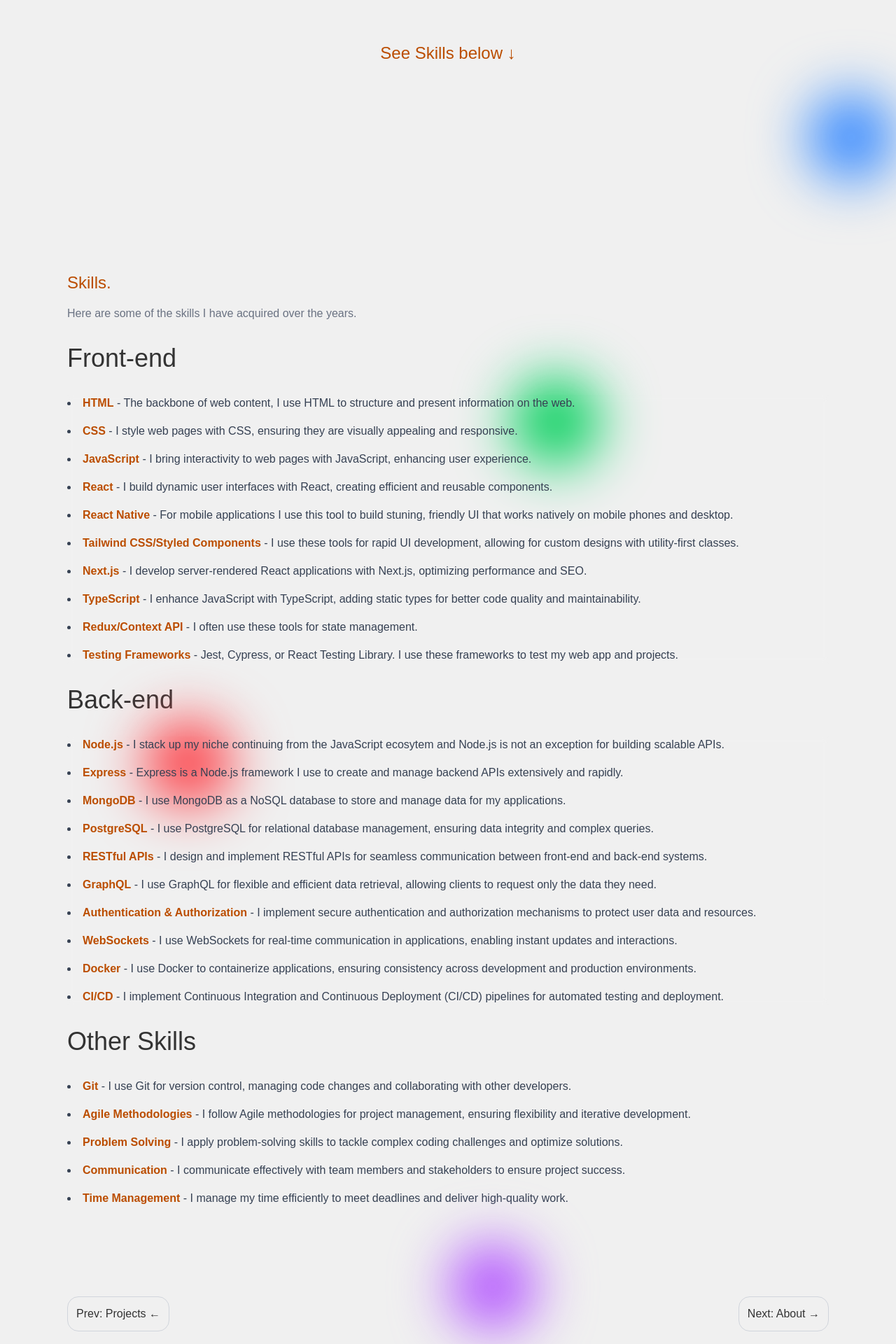
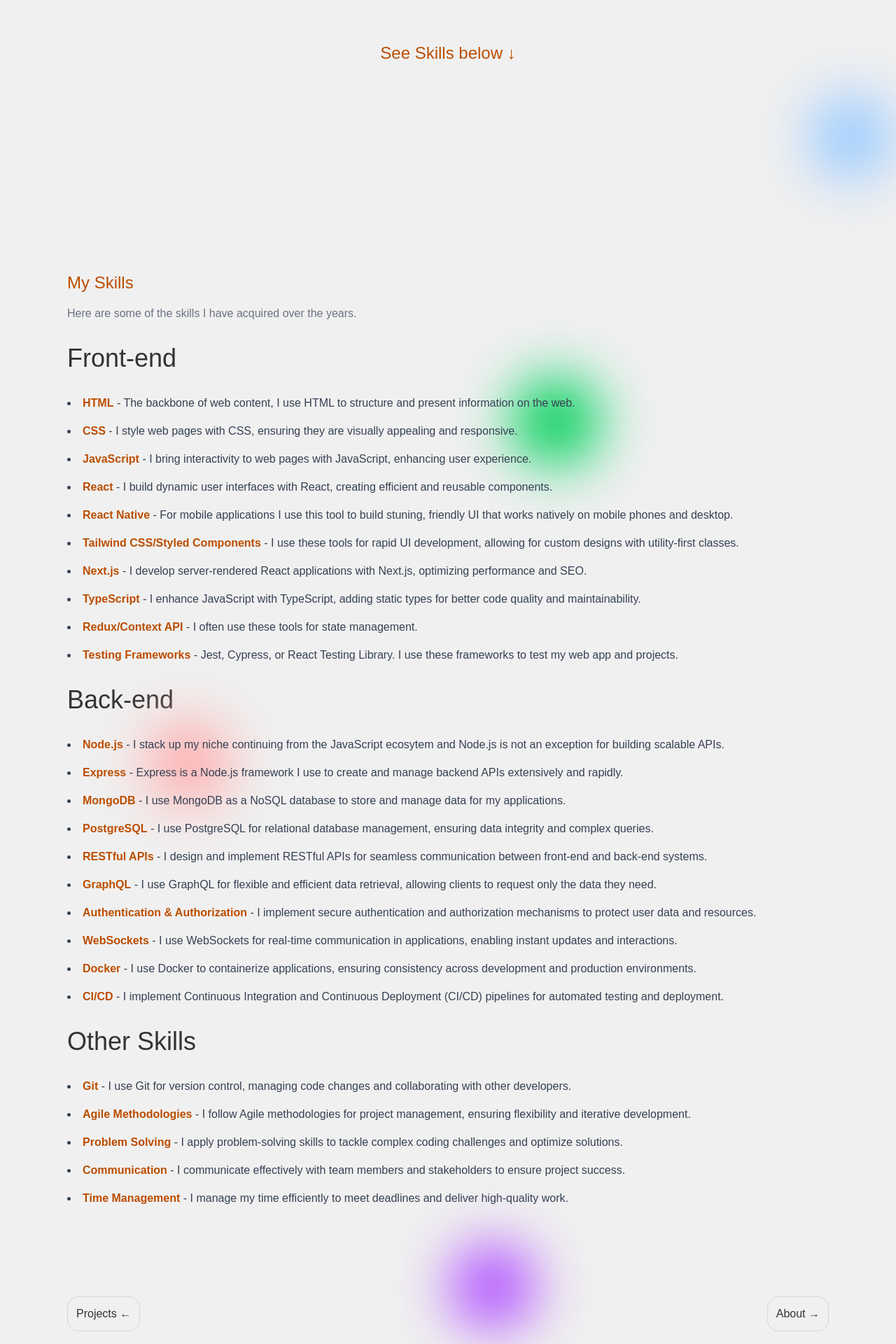
Before and after one commit to Mintlord3ttah/portfolio, a React (Vite) app in the folder portfolio/: page /skills in a window 1280 px wide. Shown: the part 540-2460 px from the top of the page at 70% size. Built offline with nearby package versions, Linux system fonts and the light colour scheme.

Commit message:
Add <Navigators /> component

```diff
--- a/portfolio/src/App.tsx
+++ b/portfolio/src/App.tsx
@@ -1,6 +1,5 @@
 import {BrowserRouter, Route, Routes} from "react-router-dom"
 import Home from "./pages/Home"
-import NotFound from "./pages/NotFound"
 import Navbar from "./components/Navbar"
 import Footer from "./components/Footer"
 import Skills from "./pages/Skills"
@@ -12,7 +11,7 @@
       <Navbar />
       <Routes>
         <Route path="/" element={<Home />} />
-        <Route path="*" element={<NotFound />} />
+        <Route path="*" element={<Home />} />
         <Route path="/skills" element={<Skills />} />
         <Route path="/about" element={<About />} />
         <Route path="/contact" element={<Contact />} />
--- a/portfolio/src/components/Logo.tsx
+++ b/portfolio/src/components/Logo.tsx
@@ -1,7 +1,9 @@
 import { IoIosFlash } from "react-icons/io";
+import { Link } from "react-router-dom";
 
 export default function Logo() {
   return (
+    <Link to={"/"}>
     <div className="flex items-center gap-2 text-2xl font-bold">
         {/* <img src="/icon.jfif" alt="Logo" className="size-12 rounded-full" /> */}
         <h3 className="text-4xl text-[#c46b31]"><IoIosFlash /></h3>
@@ -10,5 +12,6 @@
             <span className="flex items-center justify-center py-1.5 shadow-sm border-y border-y-gray-200  text-gray-700">split</span>
         </span>
     </div>
+    </Link>
   )
 }
--- /dev/null
+++ b/portfolio/src/components/Navigators.tsx
@@ -0,0 +1,22 @@
+import { useNavigate } from "react-router-dom"
+
+export default function Navigators({children, nav_to, nav_back, style}:
+    {children?: any, nav_to?: string | undefined, nav_back?: string | undefined, style?: string}) {
+
+    const navigate = useNavigate()
+  return <div className={`flex ${style}`}>
+    {children}
+      {/* <BG_Glow size={50} color={{one: "bg-red-300",two: "bg-purple-400", three: "bg-purple-500"}} position="left-[50%] bottom-0" /> */}
+
+          {nav_back && (
+            <button onClick={() => navigate(`/${nav_back?.toLocaleLowerCase()}`)} className="border border-gray-300 p-3 mt-12 hover:bg-gray-200 cursor-pointer transition duration-500 rounded-2xl">{nav_back} &larr;</button>
+          )}
+          {nav_to && (
+            <button
+              onClick={() => navigate(`/${nav_to?.toLocaleLowerCase()}`)}
+              className="border border-gray-300 p-3 mt-12 hover:bg-gray-200 cursor-pointer transition duration-500 rounded-2xl">
+              {nav_to} &rarr;
+            </button>
+          )}
+      </div>
+}
--- a/portfolio/src/pages/About.tsx
+++ b/portfolio/src/pages/About.tsx
@@ -3,6 +3,7 @@
 import { MdMiscellaneousServices } from "react-icons/md";
 import BG_Glow from "../components/BG_Glow";
 import Skill from "../components/Skill";
+import Navigators from "../components/Navigators";
 
 export default function About() {
   return <section className="sec-bg flex flex-col px-24 pt-12 justify-between gap-20 max-[1200px]:px-8 max-[1000px]:flex-col max-[1000px]:items-center">
@@ -27,11 +28,11 @@
                     <p className="text-xl mt-8 z-10 backdrop-blur-xs">Over the years I have honed my skills to a professional level and am proud to say this. Seeing my transformation into a whole new level backed by descipline, hardwork and grit, honestly its not always easy but its worth it. Perhaps, what makes me happy is seeing what I build solve real world problems and contributing to making life easy and the world a better place.</p>
                 </div>
                 <div>
-                <h2 className='text-2xl  text-amber-700'>Our Services</h2>
+                <h2 className='text-2xl  text-amber-700'>My Services</h2>
                 <p className="text-gray-600 mt-4">Here are my services and what I can do for you!</p>
                 <ul className="list-disc list-inside z-10 backdrop-blur-2xl mt-8 text-gray-700 flex flex-col gap-4">
                 <Skill name="Web Development">
-                        I create responsive and user-friendly websites using modern technologies like React, Next.js, and Tail
+                        I create responsive and user-friendly websites using modern technologies like React, Next.js, and Tailwind
                         CSS. My focus is on delivering high-quality, performant web applications that meet your needs.
                     </Skill>
                     <Skill name="Mobile App Development">
@@ -56,5 +57,6 @@
                 </ul>
                 </div>
             </section>
+            <Navigators nav_back="Skills" nav_to="Contact" style="justify-between" />
         </section>
 }
--- a/portfolio/src/pages/Contact.tsx
+++ b/portfolio/src/pages/Contact.tsx
@@ -1,3 +1,4 @@
+import Navigators from "../components/Navigators";
 
 export default function Contact() {
   return <section className="sec-bg flex flex-col px-24 pt-12 justify-between gap-20 max-[1200px]:px-8 max-[1000px]:flex-col max-[1000px]:items-center">
@@ -11,5 +12,7 @@
           <button className="mt-6 px-6 py-2 bg-[#c46b31] cursor-pointer text-white rounded-full hover:bg-amber-600 transition duration-300">Send Message</button>
           </form>
     </section>
+        <Navigators nav_back="About" />
+
   </section>
 }
--- a/portfolio/src/pages/Home.tsx
+++ b/portfolio/src/pages/Home.tsx
@@ -1,12 +1,13 @@
 import BG_Glow from "../components/BG_Glow";
+import Navigators from "../components/Navigators";
 import ProjectCard from "../components/ProjectCard";
 import Stack from "../components/Stack";
 import TestimonialCard from "../components/TestimonialCard";
 
 export default function Home() {
   return (
-    <section>
-    <section className="sec-bg flex px-24 justify-between gap-24 max-[1200px]:px-8 max-[1000px]:flex-col-reverse pt-40 ">
+    <section className="px-24 max-[1200px]:px-8">
+    <section className="sec-bg flex justify-between gap-24 max-[1000px]:flex-col-reverse pt-40 ">
         <div className="flex-3/4 max-[1200px]:flex-1/2 ">
 
         <div className=" size-60 bg-gray-200 overflow-hidden rounded-full">
@@ -54,7 +55,7 @@
 
 
     </section>
-    <section className="px-24 mt-36 relative max-[1200px]:px-8 max-[1000px]:items-center" id="projects">
+    <section className="mt-36 relative max-[1000px]:items-center" id="projects">
         <div className="">
             <BG_Glow size={50} color={{one: "bg-blue-300",two: "bg-blue-400", three: "bg-blue-500"}} position="right-[50%] bottom-[20%]" />
             <h2 className="text-2xl   mb-8 text-[var(--primary-color)]">Projects</h2>
@@ -66,7 +67,7 @@
             </div>
         </div>
     </section>
-    <section className="px-24 mt-36 relative max-[1200px]:px-8 max-[1000px]:items-center">
+    <section className="mt-36 relative max-[1000px]:items-center">
         <h2 className="text-2xl mb-4 text-[var(--primary-color)]">Testimonials</h2>
         <p className="text-gray-600 text-xl">What my clients say about me:</p>
         <div className="flex gap-8 mt-8 max-[636px]:flex-col">
@@ -75,10 +76,7 @@
             <TestimonialCard name="Bob Johnson" feedback="I can't recommend this enough!" />
         </div>
     </section>
-    <div className="flex justify-end">
-        {/* <button className="border border-gray-300 p-3 mt-12 hover:bg-gray-300 cursor-pointer transition duration-500 rounded-2xl">Previous: Skills</button> */}
-        <button className="border border-gray-200 p-3 mt-12 hover:bg-gray-300 cursor-pointer transition duration-500 rounded-2xl">Next: Skills &rarr;</button>
-        </div>
+   <Navigators style="justify-end" nav_to="Skills" />
     </section>
 
   )
--- a/portfolio/src/pages/Skills.tsx
+++ b/portfolio/src/pages/Skills.tsx
@@ -1,19 +1,20 @@
 import BG_Glow from "../components/BG_Glow"
+import Navigators from "../components/Navigators"
 import Skill from "../components/Skill"
 
 export default function Skills() {
   return <section className="sec-bg flex flex-col px-24 pt-12 justify-between gap-20 max-[1200px]:px-8 max-[1000px]:flex-col max-[1000px]:items-center">
-    <section className='flex flex-col items-center max-[490px]:items-start justify-center w-full gap-8 h-screen'>
-    <BG_Glow size={50} color={{one: "bg-blue-300",two: "bg-blue-400", three: "bg-blue-500"}} position="right-[0] bottom-0" />
-        <div className='mb-16 max-[620px]:pt-40 flex max-[490px]:text-center w-full items-center justify-center gap-4'>
+    <section className='flex flex-col items-center justify-center w-full gap-8 h-screen'>
+    <BG_Glow size={50} color={{one: "bg-blue-100",two: "bg-blue-200", three: "bg-blue-300"}} position="right-[0] bottom-0" />
+        <div className='mb-16 max-[620px]:pt-32 flex max-[490px]:text-center w-full items-center justify-center gap-4'>
             <h1 className='sp-heading relative text-amber-700 text-8xl z-10'>Skills</h1>
         </div>
-        <p className='text-2xl text-center text-gray-700'>With an unwavering natural flare I have developed for my craft in coding and software developement in general, I've got a complete arsenal which I have proven in my skills sets.</p>
+        <p className='text-2xl text-center text-gray-700 z-10 backdrop-blur-xs'>With an unwavering natural flair I have developed for my craft in coding and software development in general, I've got a complete arsenal which I have proven in my skills sets.</p>
         <p className='text-amber-700 text-2xl mt-12 hover:text-amber-900 transition-all duration-500 cursor-pointer'>See Skills below &darr;</p>
     </section>
     <section className='flex flex-col w-full gap-8 relative'>
         <div>
-            <h2 className='text-2xl  text-amber-700'>Skills.</h2>
+            <h2 className='text-2xl  text-amber-700'>My Skills</h2>
             <p className=' text-gray-500 mt-4'>Here are some of the skills I have acquired over the years.</p>
         </div>
         <div className="relative ">
@@ -53,7 +54,7 @@
             </ul>
         </div>
         <div className="relative">
-            <BG_Glow size={50} color={{one: "bg-red-300",two: "bg-red-400", three: "bg-red-500"}} position="left-[10%] top-[10%]" />
+            <BG_Glow size={50} color={{one: "bg-red-100",two: "bg-red-200", three: "bg-red-300"}} position="left-[10%] top-[10%]" />
             <h3 className="text-4xl">Back-end</h3>
             <ul className="list-disc list-inside z-10 backdrop-blur-xs mt-8 text-gray-700 flex flex-col gap-4">
                 <Skill name="Node.js">
@@ -109,11 +110,13 @@
             </ul>
         </div>
     </section>
-    <div className="flex justify-between relative">
-    <BG_Glow size={50} color={{one: "bg-red-300",two: "bg-purple-400", three: "bg-purple-500"}} position="left-[50%] bottom-0" />
+    {/* <div className="flex justify-between relative">
 
-        <button className="border border-gray-300 p-3 mt-12 hover:bg-gray-200 cursor-pointer transition duration-500 rounded-2xl">Prev: Projects &larr;</button>
-        <button className="border border-gray-300 p-3 mt-12 hover:bg-gray-200 cursor-pointer transition duration-500 rounded-2xl">Next: About &rarr;</button>
-        </div>
+<button className="border border-gray-300 p-3 mt-12 hover:bg-gray-200 cursor-pointer transition duration-500 rounded-2xl">Projects &larr;</button>
+<button className="border border-gray-300 p-3 mt-12 hover:bg-gray-200 cursor-pointer transition duration-500 rounded-2xl">About &rarr;</button>
+</div> */}
+    <Navigators nav_back="Projects" nav_to="About" style="justify-between relative">
+        <BG_Glow size={50} color={{one: "bg-red-300",two: "bg-purple-400", three: "bg-purple-500"}} position="left-[50%] bottom-0" />
+    </Navigators>
     </section>
 }
```
